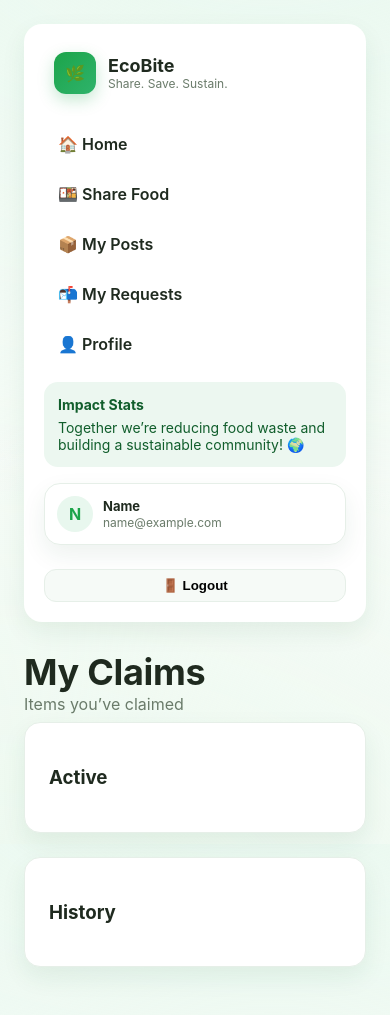
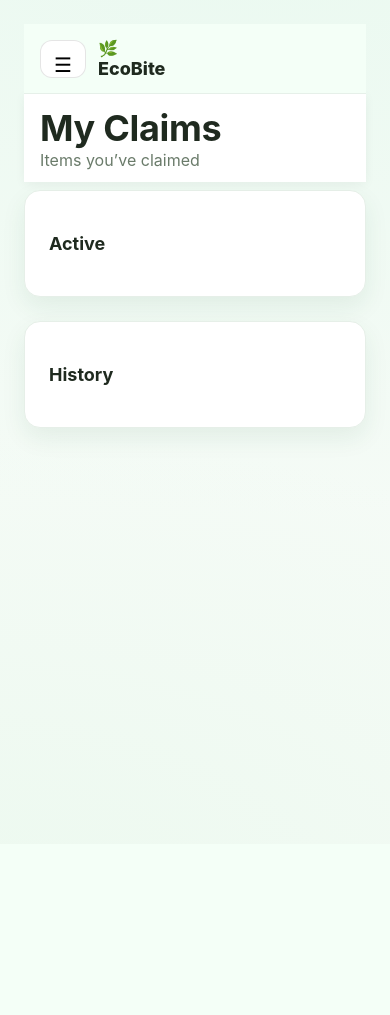
Before and after one commit to madan6969/Ecobite_main, a Flask app: page /claims in a window 390 px wide. After the commit the page ends 437 px from the top, so only its background shows below. Run offline with Flask 3, Linux system fonts and the light colour scheme; the visitor is signed in with stand-in values (Sample User, id 1); data that the repository does not hold is empty.

Commit message:
Fix mobile sidebar z-index and overlay glitch

```diff
--- a/EcoBite/static/CSS/style.css
+++ b/EcoBite/static/CSS/style.css
@@ -1858,3 +1858,211 @@
 .diet-popup input[type="checkbox"] {
   margin-right: 6px;
 }
+
+/* =========================
+   MOBILE RESPONSIVE FIX
+   ========================= */
+
+@media (max-width: 768px) {
+
+  /* Layout container */
+  body {
+    overflow-x: hidden;
+  }
+
+  .app-layout,
+  .layout,
+  .container {
+    flex-direction: column;
+  }
+
+  /* ---------- SIDEBAR ---------- */
+  .sidebar {
+    position: fixed;
+    top: 0;
+    left: -100%;
+    width: 85%;
+    max-width: 320px;
+    height: 100vh;
+    background: #ffffff;
+    z-index: 1000;
+    transition: left 0.3s ease;
+    box-shadow: 4px 0 20px rgba(0,0,0,0.15);
+  }
+
+  .sidebar.open {
+    left: 0;
+  }
+
+  /* Dark overlay when sidebar open */
+  .sidebar-overlay {
+    position: fixed;
+    inset: 0;
+    background: rgba(0,0,0,0.4);
+    z-index: 999;
+    display: none;
+  }
+
+  .sidebar-overlay.show {
+    display: block;
+  }
+
+  /* ---------- MAIN CONTENT ---------- */
+  .main,
+  .content,
+  .page-content {
+    margin-left: 0 !important;
+    width: 100% !important;
+    padding: 16px !important;
+  }
+
+  /* ---------- TOP BAR / HEADER ---------- */
+  .topbar,
+  .header {
+    position: sticky;
+    top: 0;
+    z-index: 900;
+    background: #fff;
+    padding: 12px 16px;
+    box-shadow: 0 2px 10px rgba(0,0,0,0.05);
+  }
+
+  /* ---------- CARDS ---------- */
+  .card,
+  .stat-card,
+  .food-card,
+  .my-post-card {
+    width: 100%;
+    margin-bottom: 12px;
+  }
+
+  /* ---------- GRID FIX ---------- */
+  .grid,
+  .stats-grid {
+    grid-template-columns: 1fr !important;
+    gap: 12px;
+  }
+
+  /* ---------- BUTTONS ---------- */
+  .btn,
+  button {
+    width: 100%;
+    padding: 12px;
+    font-size: 15px;
+  }
+
+  /* ---------- TEXT ---------- */
+  h1 { font-size: 22px; }
+  h2 { font-size: 20px; }
+  h3 { font-size: 18px; }
+
+}
+/* ---- Mobile top bar like Base44 ---- */
+.mobile-topbar {
+  display: none;
+  align-items: center;
+  gap: 12px;
+  padding: 14px 16px;
+  position: sticky;
+  top: 0;
+  z-index: 50;
+  background: rgba(245, 255, 248, 0.92);
+  backdrop-filter: blur(8px);
+  border-bottom: 1px solid rgba(0,0,0,0.06);
+}
+
+.hamburger {
+  width: 46px;
+  height: 38px;
+  border-radius: 12px;
+  border: 1px solid rgba(0,0,0,0.10);
+  background: #fff;
+  font-size: 20px;
+  cursor: pointer;
+}
+
+.brand {
+  display: flex;
+  align-items: center;
+  gap: 10px;
+}
+
+.brand-logo {
+  width: 28px;
+  height: 28px;
+  border-radius: 10px;
+}
+
+.brand-name {
+  font-weight: 800;
+  font-size: 18px;
+}
+
+/* ---- Mobile sidebar behavior ---- */
+.sidebar-overlay {
+  display: none;
+  position: fixed;
+  inset: 0;
+  background: rgba(0,0,0,0.35);
+  z-index: 60;
+}
+
+@media (max-width: 900px) {
+  .mobile-topbar { display: flex; }
+
+  /* make the layout single-column */
+  .app { display: block; }
+
+  /* sidebar off-canvas */
+  aside.sidebar, .sidebar {
+    position: fixed;
+    top: 0;
+    left: 0;
+    height: 100vh;
+    width: min(88vw, 320px);
+    transform: translateX(-110%);
+    transition: transform 0.25s ease;
+    z-index: 70;
+  }
+
+  body.sidebar-open aside.sidebar,
+  body.sidebar-open .sidebar {
+    transform: translateX(0);
+  }
+
+  body.sidebar-open .sidebar-overlay {
+    display: block;
+  }
+
+  /* main takes full width */
+  main { width: 100%; }
+}
+/* --- FIX: sidebar must be above main/header on mobile --- */
+@media (max-width: 900px) {
+  .sidebar-wrap {
+    position: fixed !important;
+    top: 12px;
+    left: 12px;
+    height: calc(100vh - 24px);
+    z-index: 10050 !important;   /* higher than everything */
+  }
+
+  .sidebar-overlay {
+    position: fixed !important;
+    inset: 0;
+    z-index: 10040 !important;
+  }
+
+  /* If your header is sticky and has z-index, force it below sidebar */
+  main,
+  .header,
+  header {
+    position: relative;
+    z-index: 1 !important;
+  }
+
+  /* When sidebar open, prevent page from scrolling/jumping */
+  body.sidebar-open {
+    overflow: hidden;
+  }
+}
--- a/EcoBite/static/js/api.js
+++ b/EcoBite/static/js/api.js
@@ -83,6 +83,28 @@
   return await res.json();
 }
 
+export async function deletePost(postId) {
+  const res = await fetch(`${API_BASE}/food-posts/${postId}`, {
+    method: 'DELETE'
+  });
+
+  if (!res.ok) {
+    let msg = 'Failed to delete post';
+    try {
+      const err = await res.json();
+      if (err && err.error) msg = err.error;
+    } catch (e) {
+      try {
+        const text = await res.text();
+        msg = text.slice(0, 200);
+      } catch { /* ignore */ }
+    }
+    throw new Error(msg);
+  }
+
+  return await res.json();
+}
+
 export async function computeStats() {
   // Fetch all posts to compute stats client-side or use a stats endpoint if available.
   // For now, we'll fetch all posts to match previous behavior.
--- a/EcoBite/templates/shared-sidebar.html
+++ b/EcoBite/templates/shared-sidebar.html
@@ -1,3 +1,16 @@
+<!-- ===== Mobile Top Bar (VISIBLE ON ALL PAGES) ===== -->
+<div class="mobile-topbar">
+  <button class="hamburger" id="menuBtn" aria-label="Open menu">☰</button>
+  <div class="brand-inline">
+    <div class="logo">🌿</div>
+    <span class="brand-name">EcoBite</span>
+  </div>
+</div>
+
+<!-- Overlay -->
+<div class="sidebar-overlay" id="sidebarOverlay"></div>
+
+<!-- ===== Sidebar ===== -->
 <aside class="sidebar-wrap sidebar">
   <!-- ===== Brand Section ===== -->
   <div class="brand">
@@ -14,7 +27,6 @@
     <a href="{{ url_for('create') }}" data-nav="create">🍱 Share Food</a>
     <a href="{{ url_for('myposts') }}" data-nav="myposts">📦 My Posts</a>
     <a href="{{ url_for('requests_page') }}" data-nav="requests">📬 My Requests</a>
-
     <a href="{{ url_for('profile') }}" data-nav="profile">👤 Profile</a>
   </nav>
 
@@ -34,10 +46,12 @@
         {{ session.get('email', 'G')[0] | upper }}
       </div>
       <div style="font-size:13px; flex:1">
-        <strong id="sbUser" style="display:block; color:var(--text)">{{ session.get('email', 'Guest').split('@')[0] |
-          capitalize }}</strong>
-        <span class="muted" style="color:#6a7b6a; font-size:12px" id="sbEmail">{{ session.get('email',
-          'guest@example.com') }}</span>
+        <strong id="sbUser" style="display:block; color:var(--text)">
+          {{ session.get('email', 'Guest').split('@')[0] | capitalize }}
+        </strong>
+        <span class="muted" style="color:#6a7b6a; font-size:12px" id="sbEmail">
+          {{ session.get('email', 'guest@example.com') }}
+        </span>
       </div>
     </div>
 
```
Also changed, not shown: EcoBite/routes_api.py (+30 -0 lines), EcoBite/static/js/app.js (+38 -1 lines), EcoBite/templates/index.html (+39 -33 lines).
